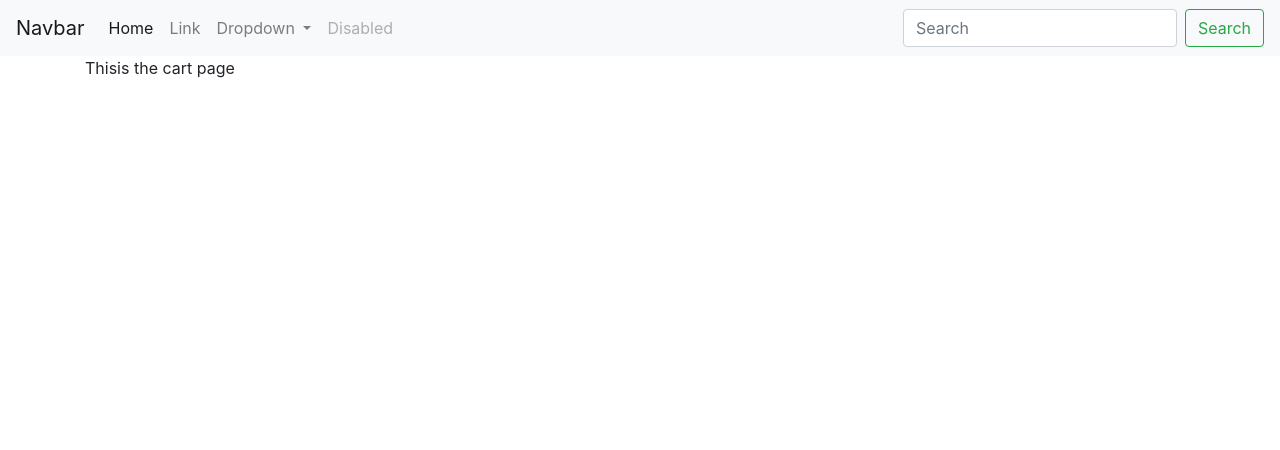
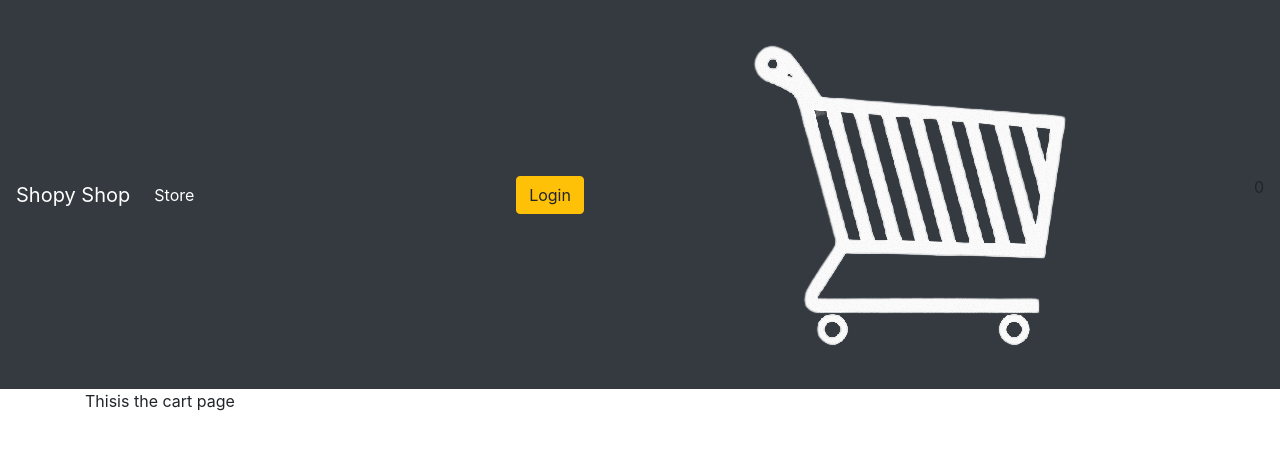
Before and after one commit to Memory-Wabwile/Shopy-Shop, a Django app: page /cart/ in a window 1280 px wide. Shown: the top 450 px of the page. Run offline with Django 4.2, Linux system fonts and the light colour scheme.

Commit message:
change the navbar background colour and add the cart image and link to cart page

```diff
--- a/store/templates/store/main.html
+++ b/store/templates/store/main.html
@@ -1,4 +1,3 @@
-
 <!DOCTYPE html>
 {% load static %}
 <html lang="en">
@@ -18,43 +17,35 @@
 </head>
 
 <body>
-    <nav class="navbar navbar-expand-lg navbar-light bg-light">
-        <a class="navbar-brand" href="#">Navbar</a>
-        <button class="navbar-toggler" type="button" data-toggle="collapse" data-target="#navbarSupportedContent" aria-controls="navbarSupportedContent" aria-expanded="false" aria-label="Toggle navigation">
+    <nav class="navbar navbar-expand-lg navbar-dark bg-dark">
+        <a class="navbar-brand" href="{% url 'store' %}">Shopy Shop</a>
+        <button class="navbar-toggler" type="button" data-toggle="collapse" data-target="#navbarSupportedContent"
+            aria-controls="navbarSupportedContent" aria-expanded="false" aria-label="Toggle navigation">
             <span class="navbar-toggler-icon"></span>
         </button>
 
         <div class="collapse navbar-collapse" id="navbarSupportedContent">
             <ul class="navbar-nav mr-auto">
                 <li class="nav-item active">
-              <a class="nav-link" href="#">Home <span class="sr-only">(current)</span></a>
+                    <a class="nav-link" href="{% url 'store' %}"> Store <span class="sr-only">(current)</span></a>
                 </li>
-            <li class="nav-item">
-              <a class="nav-link" href="#">Link</a>
-            </li>
-            <li class="nav-item dropdown">
-              <a class="nav-link dropdown-toggle" href="#" id="navbarDropdown" role="button" data-toggle="dropdown" aria-haspopup="true" aria-expanded="false">
-                Dropdown
+
+            </ul>
+
+            <div class="form-inline my-2 my-lg-0">
+                <a href="#" class="btn btn-warning"> Login </a>
+
+                <a href="{% url 'cart' %}">
+                    <img  id="cart-icon" src="{% static 'images/cart.png' %}" alt="">
                 </a>
-              <div class="dropdown-menu" aria-labelledby="navbarDropdown">
-                <a class="dropdown-item" href="#">Action</a>
-                <a class="dropdown-item" href="#">Another action</a>
-                <div class="dropdown-divider"></div>
-                <a class="dropdown-item" href="#">Something else here</a>
+
+                <p id="cart-total" > 0</p>
+
             </div>
-            </li>
-            <li class="nav-item">
-              <a class="nav-link disabled" href="#" tabindex="-1" aria-disabled="true">Disabled</a>
-            </li>
-          </ul>
-          <form class="form-inline my-2 my-lg-0">
-            <input class="form-control mr-sm-2" type="search" placeholder="Search" aria-label="Search">
-            <button class="btn btn-outline-success my-2 my-sm-0" type="submit">Search</button>
-          </form>
         </div>
     </nav>
 
-    <div class="container" >
+    <div class="container">
         {% block content %}
 
         {% endblock content %}
```
Lines whose indentation alone changed are shown as unchanged.
